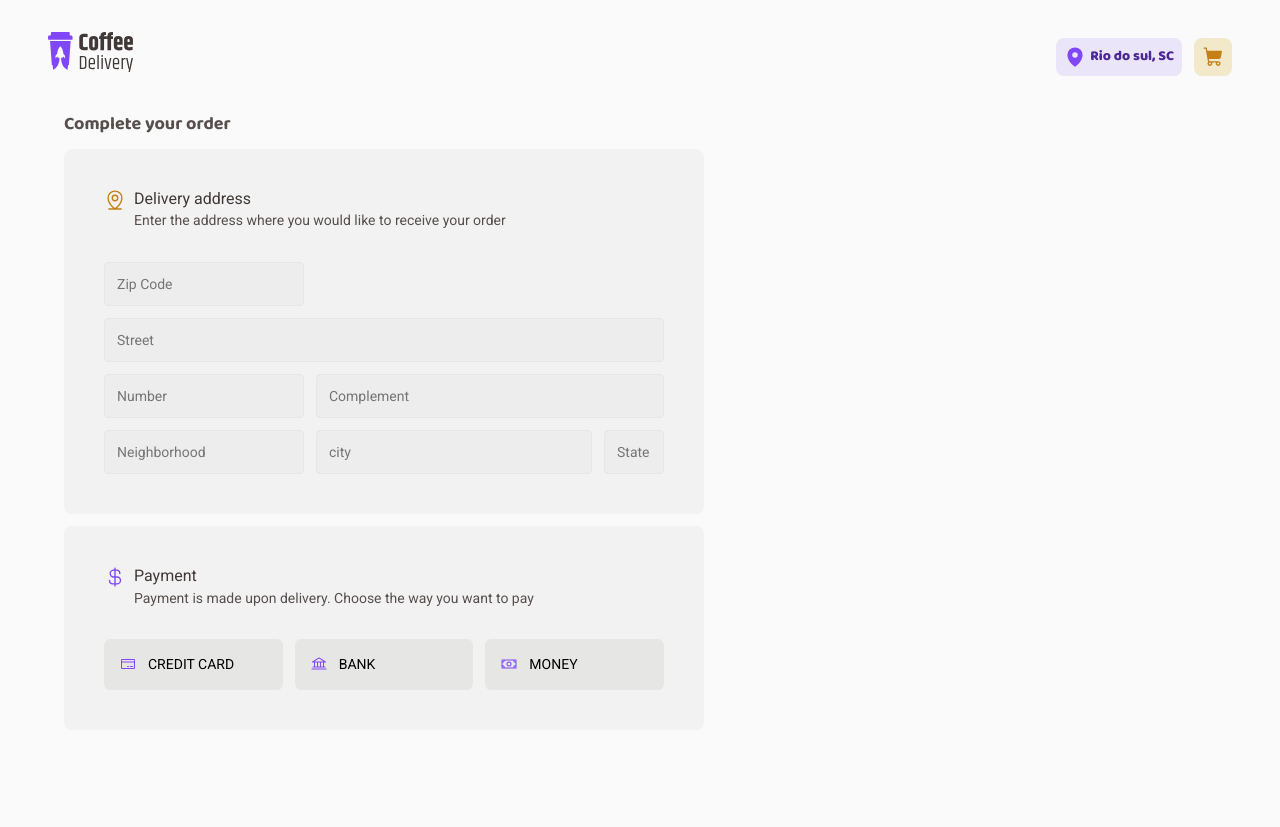
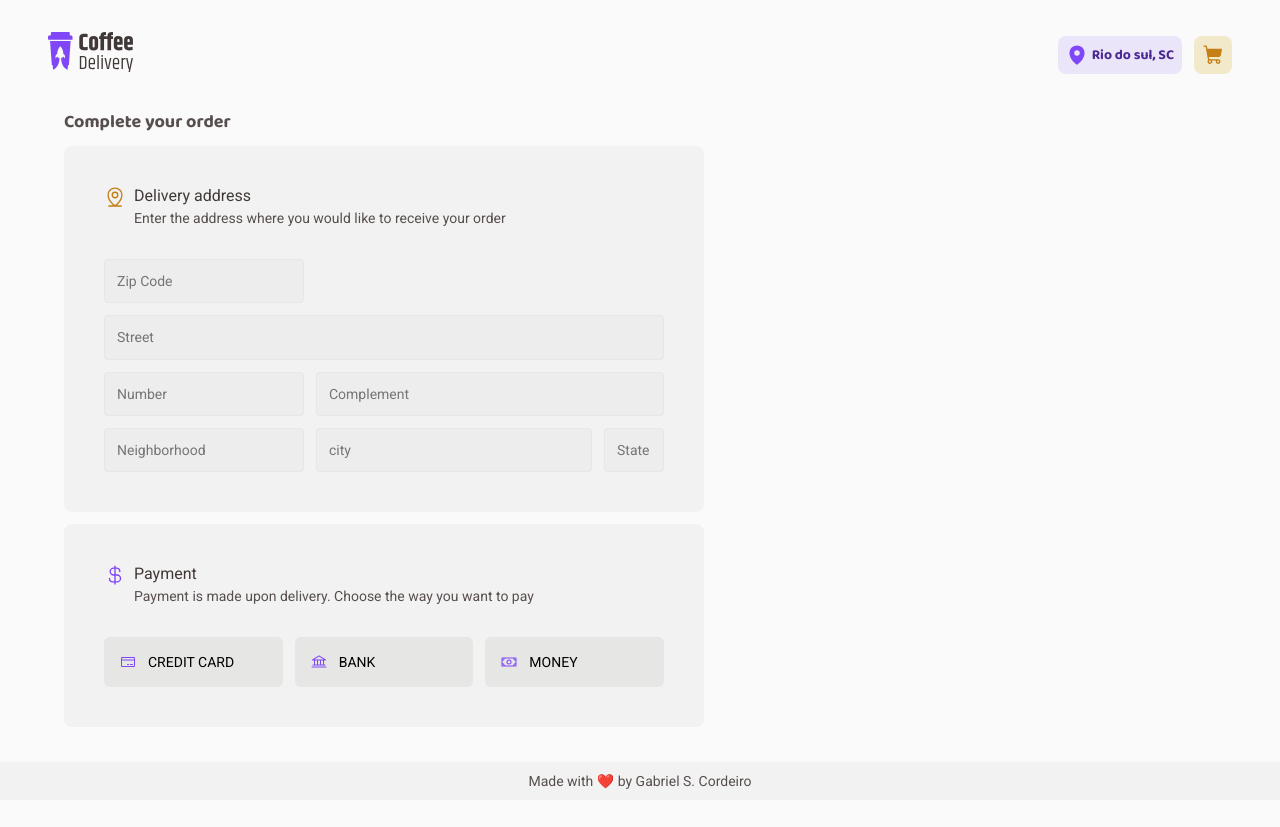
Before and after one commit to gabrielscordeiro/coffee-delivery, a React (Vite) app: page /checkout in a window 1280 px wide. Before the commit the page ends 800 px from the top, so only its background shows below. Built offline with nearby package versions, Linux system fonts and the light colour scheme.

Commit message:
fix: 🐛 Miscellaneous adjustments

```diff
--- a/package.json
+++ b/package.json
@@ -15,6 +15,7 @@
     "react": "^18.2.0",
     "react-dom": "^18.2.0",
     "react-helmet-async": "^2.0.4",
+    "react-hot-toast": "^2.4.1",
     "react-router-dom": "^6.21.3",
     "styled-components": "^6.1.8"
   },
--- a/src/App.tsx
+++ b/src/App.tsx
@@ -1,4 +1,5 @@
 import { Helmet, HelmetProvider } from 'react-helmet-async'
+import { Toaster } from 'react-hot-toast'
 import { RouterProvider } from 'react-router-dom'
 import { ThemeProvider } from 'styled-components'
 
@@ -12,6 +13,8 @@ function App() {
 
     return (
         <HelmetProvider>
+            <Toaster />
+
             <ThemeProvider theme={defaultTheme}>
                 <GlobalStyle />
                 <Helmet titleTemplate="%s | Coffee Delivery" />
--- /dev/null
+++ b/src/components/footer/index.tsx
@@ -0,0 +1,9 @@
+import { FooterContainer } from '@/components/footer/style.ts'
+
+export function Footer() {
+    return (
+        <FooterContainer>
+            Made with ❤️ by <a className="cursor-pointer font-semibold hover:underline" href="https://www.linkedin.com/in/gabriel-schmidt-cordeiro-199262103/" rel="nofollow noopener noreferrer" target="_blank">Gabriel S. Cordeiro</a>
+        </FooterContainer>
+    )
+}
--- /dev/null
+++ b/src/components/footer/style.ts
@@ -0,0 +1,23 @@
+import { rem } from 'polished'
+import styled from 'styled-components'
+
+import { mixins } from '@/styles/fonts.ts'
+
+export const FooterContainer = styled.footer`
+    position: fixed;
+    bottom: 0;
+    width: 100%;
+    padding: ${rem(10)} 0;
+    background: ${(props) => props.theme['base-card']};
+    ${mixins.fonts.textS};
+    text-align: center;
+
+    a {
+        color: ${(props) => props.theme['base-text']};
+        text-decoration: none;
+
+        &:hover {
+            text-decoration: underline;
+        }
+    }
+`
--- a/src/components/header/index.tsx
+++ b/src/components/header/index.tsx
@@ -13,9 +13,9 @@ export function Header() {
 
     return (
         <HeaderContainer>
-            <div>
+            <NavLink to="/">
                 <img src={logo} alt="Logo" draggable={false}/>
-            </div>
+            </NavLink>
             <HeaderInfo>
                 <div className="headerInfo location">
                     <MapPin weight="fill" size={22} color="#8047F8" />
--- a/src/pages/Checkout/index.tsx
+++ b/src/pages/Checkout/index.tsx
@@ -1,3 +1,5 @@
+import { Helmet } from 'react-helmet-async'
+
 import { Container } from '@/pages/_layouts/styles.ts'
 import { CheckoutAddress } from '@/pages/Checkout/components/CheckoutAddress'
 import { CheckoutPayment } from '@/pages/Checkout/components/CheckoutPayment'
@@ -6,6 +8,8 @@ import { OrderInfo, OrderSteps } from '@/pages/Checkout/style.ts'
 export function Checkout() {
     return (
         <Container>
+            <Helmet title="Checkout" />
+
             <OrderSteps>
                 <h1>
                     Complete your order
--- a/src/pages/Home/CoffeeItem/index.tsx
+++ b/src/pages/Home/CoffeeItem/index.tsx
@@ -1,5 +1,6 @@
 import { Minus, Plus, ShoppingCart } from '@phosphor-icons/react'
 import { useContext, useState } from 'react'
+import toast from 'react-hot-toast'
 import { useTheme } from 'styled-components'
 
 import { ICoffee } from '@/@types/coffee.ts'
@@ -29,6 +30,7 @@ export function CoffeeItem({ coffee }: ICoffeeItem) {
 
     function handleAddCart() {
         setCartItems(coffee.id, itemQuantity)
+        toast.success(`Coffee ${coffee.name} added to cart`)
     }
 
 
@@ -70,7 +72,7 @@ export function CoffeeItem({ coffee }: ICoffeeItem) {
                             color={theme['purple']}
                             onClick={() => handleChangeItemQuantity(-1)}
                         />
-                        <span>{itemQuantity}</span>
+                        <span className="quantity">{itemQuantity}</span>
                         <Plus
                             size={14}
                             color={theme['purple']}
--- a/src/pages/Home/CoffeeItem/styles.ts
+++ b/src/pages/Home/CoffeeItem/styles.ts
@@ -85,7 +85,7 @@ export const CoffeeItemActions = styled.div`
 
         &:disabled {
             cursor: not-allowed;
-            opacity: 0.8;
+            opacity: 0.5;
 
             &:hover {
                 background: ${(props) => props.theme['purple']};
@@ -127,4 +127,9 @@ export const ItemQuantitySelector = styled.div`
     svg {
         cursor: pointer;
     }
+
+  .quantity {
+      width: 20px;
+      text-align: center;
+  }
 `
--- a/src/pages/Home/index.tsx
+++ b/src/pages/Home/index.tsx
@@ -1,3 +1,5 @@
+import { Helmet } from 'react-helmet-async'
+
 import { coffeeList } from '@/data/coffees.data.ts'
 import { Container } from '@/pages/_layouts/styles'
 import { Banner } from '@/pages/Home/Banner'
@@ -7,6 +9,7 @@ import { CoffeeList, CoffeeListContainer } from '@/pages/Home/style'
 export function Home() {
     return (
         <Container>
+            <Helmet title="Home" />
             <Banner />
 
             <CoffeeListContainer>
--- a/src/pages/_layouts/BaseLayout.tsx
+++ b/src/pages/_layouts/BaseLayout.tsx
@@ -1,16 +1,22 @@
 import { Outlet } from 'react-router-dom'
 
+import { Footer } from '@/components/footer'
 import { Header } from '@/components/header'
 import { Container } from '@/pages/_layouts/styles.ts'
 
 export function BaseLayout() {
     return (
+        <>
             <Container>
                 <Header />
 
                 <div id="main-area">
                     <Outlet />
                 </div>
+
             </Container>
+
+            <Footer />
+        </>
     )
 }
--- a/src/styles/global.ts
+++ b/src/styles/global.ts
@@ -1,3 +1,4 @@
+import { rem } from 'polished'
 import { createGlobalStyle } from 'styled-components'
 
 export const GlobalStyle = createGlobalStyle`
@@ -11,13 +12,12 @@ export const GlobalStyle = createGlobalStyle`
     background: ${(props) => props.theme.background};
     color: ${(props) => props.theme['base-text']};
     -webkit-font-smoothing: antialiased;
+    padding-bottom: ${rem(100)};
   }
 
   body, input, textarea, button {
     font-family: 'Baloo 2', sans-serif;
-    font-size: 1.5rem;
     line-height: 130%;
-    font-weight: 800;
   }
 
   button {
```
Also changed, not shown: index.html (+8 -0 lines), 1 other file (tests, documents, lock files or other folders). Lines whose indentation alone changed are shown as unchanged.
